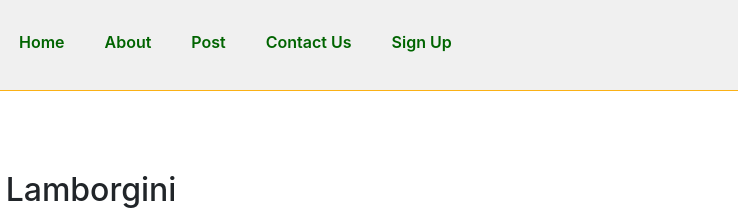
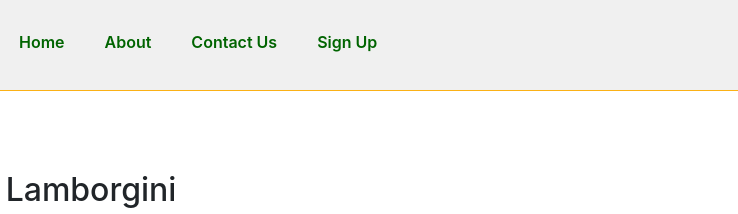
Before and after one commit to Punurban076/pmblog.github.io, a plain HTML site: page post7.html in a window 1280 px wide. Shown: the top 214 px of the page, 181-919 px from the left. Drawn offline with nearby package versions, Linux system fonts and the light colour scheme.

Commit message:
Update post7.html

```diff
--- a/post7.html
+++ b/post7.html
@@ -24,7 +24,6 @@
 						<ul>
 								<li><a href="index.html">home</a></li>
 								<li><a href="about.html">about</a></li>
-								<li><a href="index.html">post</a>
 									<ul>
 										<li><a href="#"></a></li>
 										<li><a href="#"></a></li>
```
